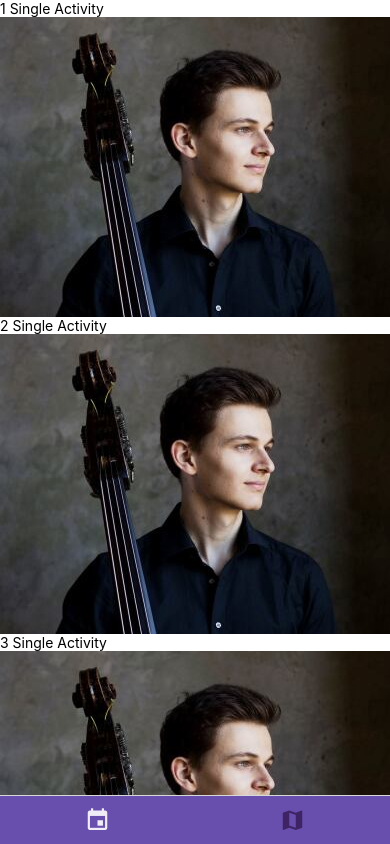
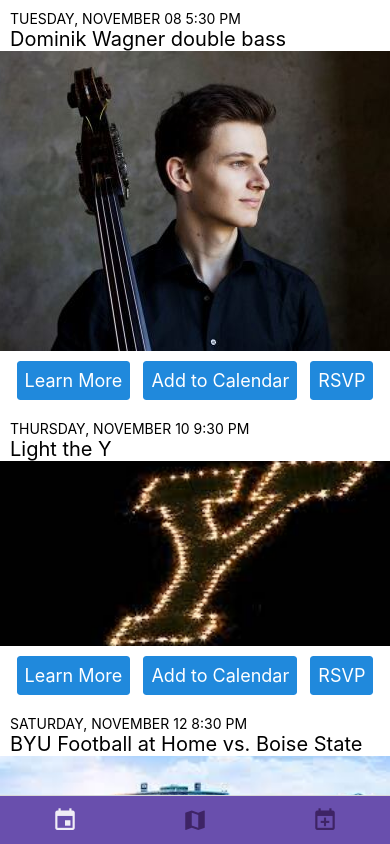
Before and after one commit to amadeuspeterson/CS356, a React Native app: screen /MainPages in a window 390 px wide. Built offline with nearby package versions, Linux system fonts and the light colour scheme.

Commit message:
Add Event Feature and Allow Dummy Events to be passed into the event feed

```diff
--- a/App.js
+++ b/App.js
@@ -4,10 +4,11 @@ import { createBottomTabNavigator } from "@react-navigation/bottom-tabs";
 import MaterialCommunityIcons from "react-native-vector-icons/MaterialCommunityIcons";
 import Activities from "./src/screens/activities/Activities";
 import Map from "./src/screens/Map";
-import Login from "./src/screens/Login"
+import Login from "./src/screens/Login";
 import { navStyles } from "./src/styles";
 import { createNativeStackNavigator } from "@react-navigation/native-stack";
 import MapModal from "./src/screens/MapModal";
+import AddEvent from "./src/screens/AddEvent";
 
 const Tab = createBottomTabNavigator();
 const Stack = createNativeStackNavigator();
@@ -20,24 +21,45 @@ function MainPages() {
         tabBarActiveTintColor: navStyles.primaryColor.color,
         tabBarInactiveTintColor: navStyles.secondaryColor.color,
         tabBarStyle: navStyles.primaryBG,
-        headerShown:false,
+        headerShown: false,
       }}
     >
-      <Tab.Screen name="Activities" component={Activities} options={{
+      <Tab.Screen
+        name="Activities"
+        component={Activities}
+        options={{
           tabBarIcon: ({ color }) => (
             <MaterialCommunityIcons name="calendar" color={color} size={26} />
           ),
           tabBarShowLabel: false,
-
-      }}/>
-      <Tab.Screen name="Map" component={Map} options={{
+        }}
+      />
+      <Tab.Screen
+        name="Map"
+        component={Map}
+        options={{
           tabBarIcon: ({ color }) => (
             <MaterialCommunityIcons name="map" color={color} size={26} />
           ),
           tabBarShowLabel: false,
-      }}/>
+        }}
+      />
+      <Tab.Screen
+        name="Add Event"
+        component={AddEvent}
+        options={{
+          tabBarIcon: ({ color }) => (
+            <MaterialCommunityIcons
+              name="calendar-plus"
+              color={color}
+              size={26}
+            />
+          ),
+          tabBarShowLabel: false,
+        }}
+      />
     </Tab.Navigator>
-  )
+  );
 }
 
 export default function App() {
@@ -45,11 +67,17 @@ export default function App() {
     <NavigationContainer>
       <Stack.Navigator initialRouteName="Login">
         <Stack.Screen name="Login" component={Login} />
-        <Stack.Screen name="MainPages" component={MainPages} options={{
-          headerShown: false
-        }} />
-        <Stack.Group screenOptions={{presentation: "modal", headerShown:false} }>
-          <Stack.Screen name="MapModal" component={MapModal}/>
+        <Stack.Screen
+          name="MainPages"
+          component={MainPages}
+          options={{
+            headerShown: false,
+          }}
+        />
+        <Stack.Group
+          screenOptions={{ presentation: "modal", headerShown: false }}
+        >
+          <Stack.Screen name="MapModal" component={MapModal} />
         </Stack.Group>
       </Stack.Navigator>
     </NavigationContainer>
--- /dev/null
+++ b/src/screens/AddEvent.js
@@ -0,0 +1,131 @@
+import React, { useRef, useState } from "react";
+import {
+  TextInput,
+  View,
+  Text,
+  Animated,
+  Button,
+  Dimensions,
+} from "react-native";
+
+export default function AddEvent() {
+  const windowHeight = Dimensions.get("window").height;
+  const popAnim = useRef(new Animated.Value(windowHeight * -1)).current;
+  const [eventName, setEventName] = useState("");
+  const [date, setDate] = useState("");
+  const [time, setTime] = useState("");
+  const [location, setLocation] = useState("");
+  const [description, setDescription] = useState("");
+  const [image, setImage] = useState("");
+
+  const popIn = () => {
+    Animated.timing(popAnim, {
+      toValue: windowHeight * 0.35 * -1,
+      duration: 300,
+      useNativeDriver: true,
+    }).start(popOut());
+  };
+
+  const popOut = () => {
+    setTimeout(() => {
+      Animated.timing(popAnim, {
+        toValue: windowHeight * -1,
+        duration: 300,
+        useNativeDriver: true,
+      }).start();
+    }, 2000);
+  };
+
+  return (
+    <View
+      style={{
+        flex: 1,
+        alignItems: "center",
+        justifyContent: "center",
+      }}
+    >
+      <Text
+        style={{
+          fontSize: 40,
+          marginBottom: 10,
+        }}
+      >
+        Add Event
+      </Text>
+      <View
+        style={{
+          margin: "auto",
+          width: "80%",
+        }}
+      >
+        <TextInput
+          style={{
+            height: 40,
+            borderColor: "gray",
+            borderWidth: 1,
+            marginBottom: 10,
+          }}
+          placeholder="Event Name"
+          onChangeText={(text) => setEventName(text)}
+          value={eventName}
+        />
+        <TextInput
+          style={{
+            height: 40,
+            borderColor: "gray",
+            borderWidth: 1,
+            marginBottom: 10,
+          }}
+          placeholder="Date"
+          onChangeText={(text) => setDate(text)}
+          value={date}
+        />
+        <TextInput
+          style={{
+            height: 40,
+            borderColor: "gray",
+            borderWidth: 1,
+            marginBottom: 10,
+          }}
+          placeholder="Time"
+          onChangeText={(text) => setTime(text)}
+          value={time}
+        />
+        <TextInput
+          style={{
+            height: 40,
+            borderColor: "gray",
+            borderWidth: 1,
+            marginBottom: 10,
+          }}
+          placeholder="Location"
+          onChangeText={(text) => setLocation(text)}
+          value={location}
+        />
+        <TextInput
+          style={{
+            height: 40,
+            borderColor: "gray",
+            borderWidth: 1,
+            marginBottom: 10,
+          }}
+          placeholder="Description"
+          onChangeText={(text) => setDescription(text)}
+          value={description}
+        />
+        <TextInput
+          style={{
+            height: 40,
+            borderColor: "gray",
+            borderWidth: 1,
+            marginBottom: 10,
+          }}
+          placeholder="Image"
+          onChangeText={(text) => setImage(text)}
+          value={image}
+        />
+      </View>
+      <Button title="Add Event" color="#000f99" onPress={() => popIn()} />
+    </View>
+  );
+}
--- a/src/screens/activities/Activities.js
+++ b/src/screens/activities/Activities.js
@@ -1,27 +1,43 @@
 import { SafeAreaView, ScrollView, useColorScheme } from "react-native";
 import Activity from "./Activity";
 
-const data = [1, 2, 3]
+const data = [1, 2, 3];
 const betterData = [
   {
-    groupName: "ARTS & ENTERTAINMENT",
+    eventKey: "1",
     eventName: "Dominik Wagner double bass",
-    image: "bass_guy.jpg",
-    dateTime: "5:30 PM TUESDAY, NOVEMBER 08" // TODO: fix this date format
+    image: require("../../../assets/bass_guy.jpg"),
+    date: "TUESDAY, NOVEMBER 08 5:30 PM", // TODO: fix this date format
   },
-]
+  {
+    eventKey: "2",
+    eventName: "Light the Y",
+    image: require("../../../assets/light_Y.jpeg"),
+    date: "THURSDAY, NOVEMBER 10 9:30 PM", // TODO: fix this date format
+  },
+  {
+    eventKey: "3",
+    eventName: "BYU Football at Home vs. Boise State",
+    image: require("../../../assets/football.jpeg"),
+    date: "SATURDAY, NOVEMBER 12 8:30 PM", // TODO: fix this date format
+  },
+];
 
 export default function Activities() {
-
   const colorScheme = useColorScheme();
 
   return (
-    <SafeAreaView style={{backgroundColor:colorScheme=="dark"?"black":"white"}}>
-      <ScrollView style={{backgroundColor:'white'}}>{
-        data.map(a => (
-          <Activity prop1={a} key={a} />
-        ))
-      }</ScrollView>
-     </SafeAreaView>
+    <SafeAreaView
+      style={{ backgroundColor: colorScheme == "dark" ? "black" : "white" }}
+    >
+      <ScrollView style={{ backgroundColor: "white" }}>
+        {/* {data.map((a) => (
+          <Activity {...betterData[0]} key={a} />
+        ))} */}
+        {betterData.map((event) => (
+          <Activity {...event} key={event.eventKey} />
+        ))}
+      </ScrollView>
+    </SafeAreaView>
   );
 }
--- a/src/screens/activities/Activity.js
+++ b/src/screens/activities/Activity.js
@@ -1,11 +1,41 @@
 import { View, Text, Image } from "react-native";
+import { Button } from "react-native-elements";
 
-export default function Activity({ prop1 }) {
+export default function Activity({ eventName, image, date }) {
   return (
     <View>
-        <Text>{prop1} Single Activity</Text>
-        <Text></Text>
-        <Image source={require('../../../assets/bass_guy.jpg')} />
+      <View
+        style={{
+          marginLeft: 10,
+          marginTop: 10,
+        }}
+      >
+        <Text>{date}</Text>
+        <Text
+          style={{
+            fontSize: 20,
+          }}
+        >
+          {eventName}
+        </Text>
+      </View>
+      <Image
+        style={{
+          width: "100%",
+        }}
+        source={image}
+      />
+      <View
+        style={{
+          flexDirection: "row",
+          justifyContent: "space-around",
+          margin: 10,
+        }}
+      >
+        <Button title="Learn More" />
+        <Button title="Add to Calendar" />
+        <Button title="RSVP" />
+      </View>
     </View>
   );
 }
```
Also changed, not shown: src/components/BottomNav.js (added, +53 -0 lines), assets/football.jpeg (added), assets/light_Y.jpeg (added). Lines whose indentation alone changed are shown as unchanged.
